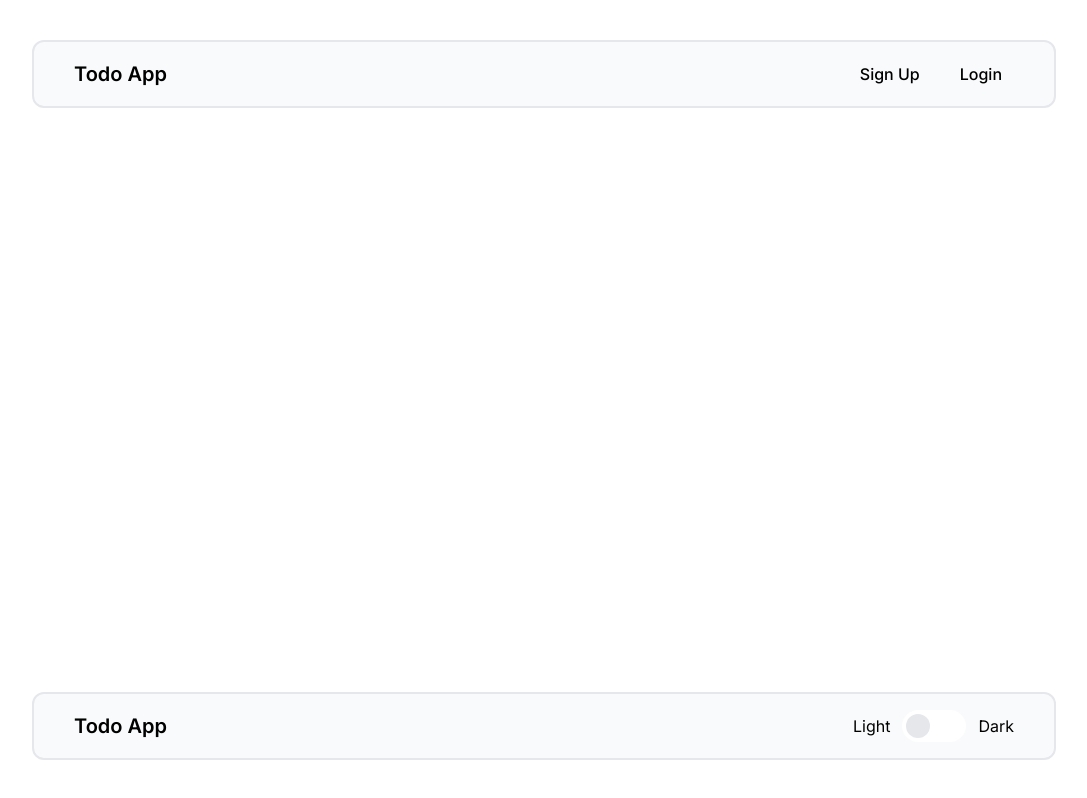
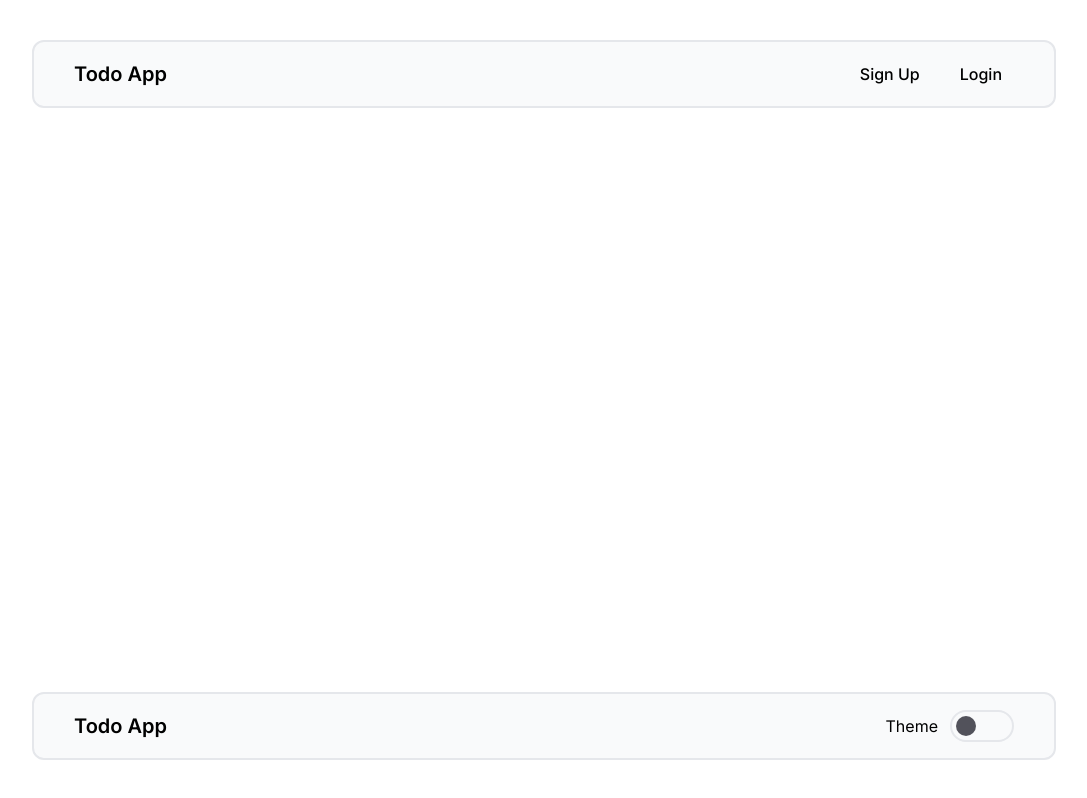
Before and after one commit to arshGoyalDev/todo-app-firebase, a Next.js app: page / in a window 1280 px wide. Shown: the whole page, without its empty margins (96-1183 px from the left). Built offline with nearby package versions, Linux system fonts and the light colour scheme; no server answers.

Commit message:
change: theme-toggle-btn

```diff
--- a/components/button/ToggleThemeButton.js
+++ b/components/button/ToggleThemeButton.js
@@ -1,27 +1,24 @@
 import { useTheme } from "@/context";
 
-
 const ToggleThemeButton = () => {
-  const {darkMode, setDarkMode} = useTheme();
+  const { darkMode, setDarkMode } = useTheme();
 
   return (
     <div className="flex gap-3 items-center">
-      <button onClick={() => setDarkMode(false)}>Light</button>
+      <p>Theme</p>
 
       <button
-        className="relative h-8 w-16 rounded-full bg-white dark:bg-zinc-950"
+        className={`relative w-16 h-8 rounded-full border-2 border-gray-200 dark:border-zinc-800 `}
         onClick={() => {
           darkMode ? setDarkMode(false) : setDarkMode(true);
         }}
       >
         <div
-          className={`absolute top-1 left-1 w-6 h-6 transition-all duration-300 rounded-full ${
-            darkMode ? "translate-x-8 bg-zinc-800" : " bg-gray-200"
-          }`}
+          className={`slider absolute top-1 left-1 h-5 w-5 rounded-full bg-zinc-600 ${
+            darkMode && "dark"
+          } transition-all duration-300`}
         ></div>
       </button>
-
-      <button onClick={() => setDarkMode(true)}>Dark</button>
     </div>
   );
 };
--- a/styles/components.css
+++ b/styles/components.css
@@ -24,3 +24,12 @@
 .three-dots div:nth-child(3) {
   animation-delay: 0.6s;
 }
+
+/*************************/
+/* toggle theme btn */
+/*************************/
+
+.slider.dark {
+  @apply translate-x-8 bg-transparent;
+  box-shadow: inset 8px -4px 0px 0px rgb(229, 231, 235);
+}
```
